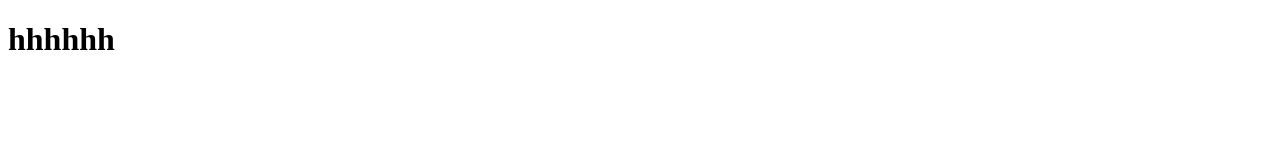
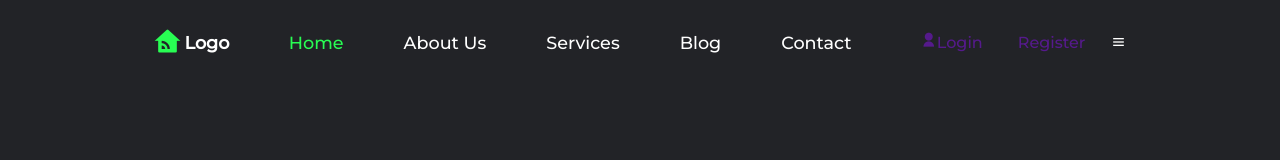
Before and after one commit to lukluu/navbar-with-css, a plain HTML site: page index.html in a window 1280 px wide. Drawn offline with nearby package versions, Linux system fonts and the light colour scheme.

Commit message:
edit navbar, sisa main

```diff
--- a/index.html
+++ b/index.html
@@ -6,10 +6,42 @@
   <meta http-equiv="X-UA-Compatible" content="IE=edge" />
   <meta name="viewport" content="width=device-width, initial-scale=1.0" />
   <title>Navigation Bar</title>
+  <link rel="stylesheet" href="style.css">
+  <link href="https://cdn.jsdelivr.net/npm/remixicon@2.5.0/fonts/remixicon.css" rel="stylesheet">
+
+  <link rel="stylesheet" href="https://unpkg.com/boxicons@latest/css/boxicons.min.css">
+
+  <!-- font -->
+  <link rel="preconnect" href="https://fonts.googleapis.com">
+  <link rel="preconnect" href="https://fonts.gstatic.com" crossorigin>
+  <link href="https://fonts.googleapis.com/css2?family=Montserrat:wght@500&display=swap" rel="stylesheet">
 </head>
 
 <body>
-  <h1>hhhhhh</h1>
+  <header>
+    <a href="" class="logo">
+      <i class="ri-home-wifi-fill"></i>
+      <span>Logo</span>
+    </a>
+    <ul class="navbar">
+      <li><a href="" class="active">Home</a></li>
+      <li><a href="">About Us</a></li>
+      <li><a href="">Services</a></li>
+      <li><a href="">Blog</a></li>
+      <li><a href="">Contact</a></li>
+    </ul>
+    <div class="main">
+      <a href="" class="login"><i class="ri-user-fill"></i>Login</a>
+      <a href="">Register</a>
+      <div class="bx bx-menu" id="menu-icon"></div>
+    </div>
+  </header>
+
+
+
+
+
+  <script src="script.js"></script>
 </body>
 
 </html>
--- a/style.css
+++ b/style.css
@@ -0,0 +1,72 @@
+*{
+    margin: 0;
+    padding: 0;
+    box-sizing: border-box;
+    font-family: 'Montserrat', sans-serif;
+    text-decoration: none;
+    list-style: none;
+}
+:root{
+    --bg-color:#222327;
+    --text-color : #fff;
+    --main-color:#28fd53;
+}
+body{
+    min-height: 100vh;
+    background: var(--bg-color);
+    color: var(--text-color);
+}
+header{
+    position: fixed;
+    width: 100%;
+    top: 0;
+    right: 0;
+    z-index: 100;
+    display: flex;
+    align-items: center;
+    justify-content: space-between;
+    background: transparent;
+    padding: 28px 12%;
+    transition: .7s;
+}
+.logo{
+    display: flex;
+    align-items: center;
+}
+.logo i{
+    color : var(--main-color);
+    font-size: 28px;
+    margin-right:3px ;
+}
+.logo span{
+    color: var(--text-color);
+    font-size: 1.1rem;
+    font-weight: 600;
+}
+.navbar{
+    display: flex;
+
+}
+.navbar a{
+    color: var(--text-color);
+    font-size: 1.1rem;
+    font-weight: 500;
+    padding: 5px 0;
+    margin: 0 30px;
+    transition: .5s;
+}
+.navbar a:hover{
+    color: var(--main-color);
+}
+.navbar a.active{
+    color: var(--main-color);
+}
+.main{
+    display: flex;
+    align-items: center;
+}
+.main a{
+    margin-right: 25px;
+    margin-left: 10px;
+
+}
```
